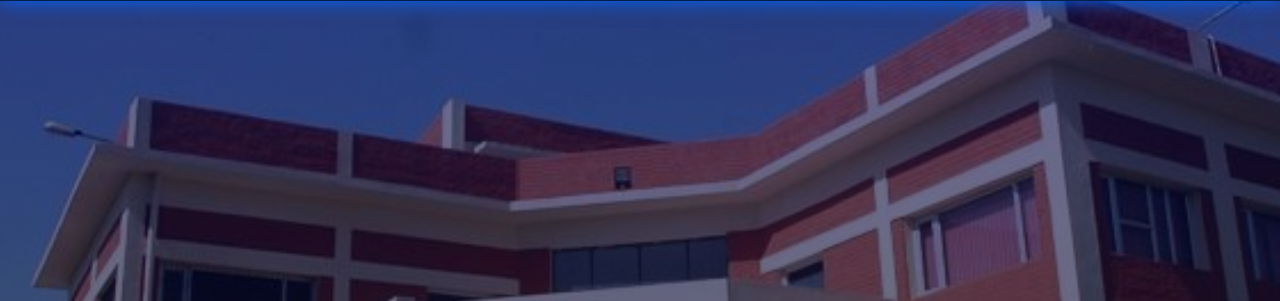
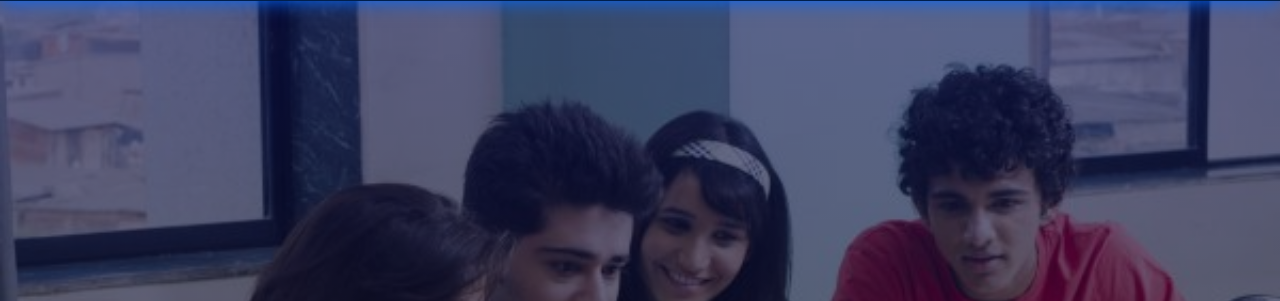
Before and after one commit to Sameena1911/ProjectIETE, a plain HTML site: page ietechennai.in/index.html in a window 1280 px wide. Shown: the part 78-379 px from the top of the page. Drawn offline with nearby package versions, Linux system fonts and the light colour scheme.

Commit message:
Update style.css

```diff
--- a/ietechennai.in/assets/css/style.css
+++ b/ietechennai.in/assets/css/style.css
@@ -594,7 +594,7 @@ h6 {
   min-height: 100vh;
   height: max-content;
   background: linear-gradient(rgba(0, 17, 255, 0.3), rgba(0, 0, 0, 0.3)),
-    url("/WhatsApp\ Image\ 2023-09-01\ at\ 8.21.58\ PM.jpeg");
+    url("../../../unitus.vc/wp-content/uploads/2019/09/Indian-students-2-1-600x400.jpg");
   background-size: cover;
   background-position: center;
   position: relative;
```
